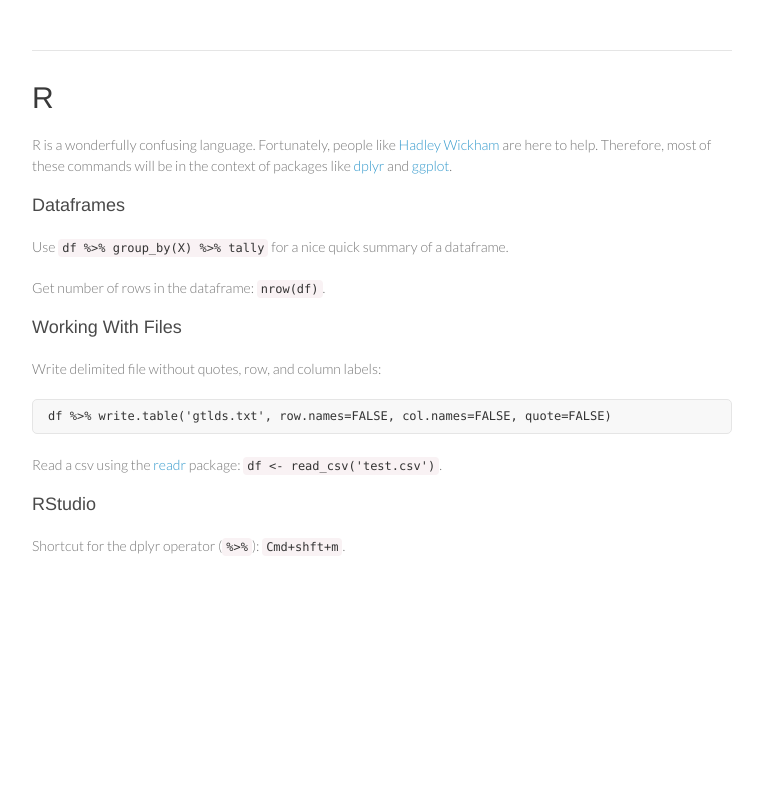
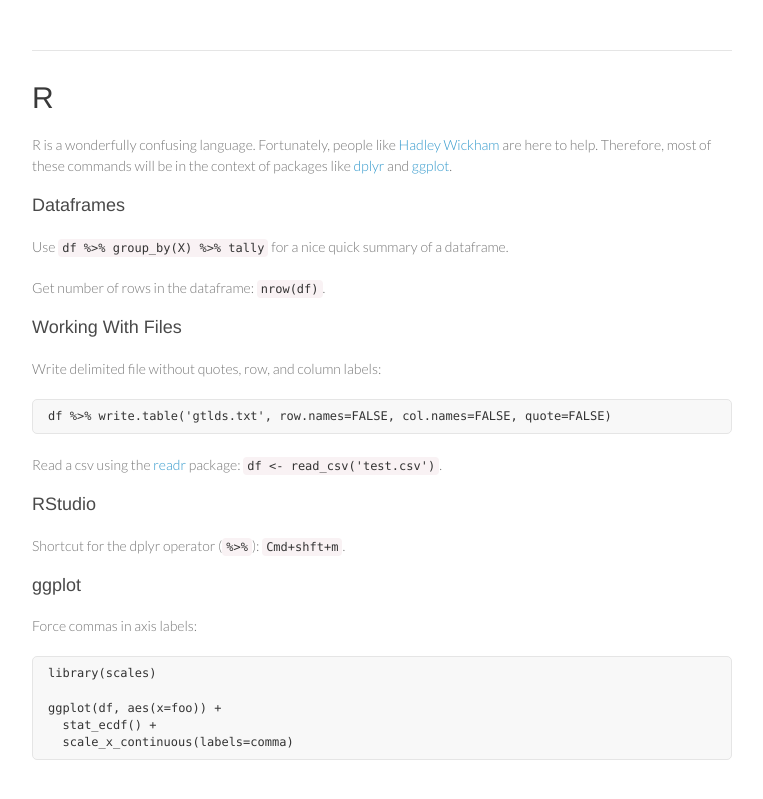
Before and after one commit to rjwalls/tips, a Jekyll site: the page built from _posts/1900-01-01-R.md, in a window 1280 px wide. Shown: the top 799 px of the page, without its empty margins (258-1021 px from the left). Built offline with Jekyll 4.4.1, drawn with Linux system fonts in a browser that asks for light colours; Markdown is read by kramdown in place of the engine named in the settings.

Commit message:
Update 1900-01-01-R.md

````diff
--- a/_posts/1900-01-01-R.md
+++ b/_posts/1900-01-01-R.md
@@ -32,3 +32,14 @@ Read a csv using the [readr][readr] package: `df <- read_csv('test.csv')`.
 #### RStudio
 
 Shortcut for the dplyr operator (`%>%`): `Cmd+shft+m`.
+
+#### ggplot
+
+Force commas in axis labels:
+```R
+library(scales)
+
+ggplot(df, aes(x=foo)) +
+  stat_ecdf() +
+  scale_x_continuous(labels=comma)
+```
````
